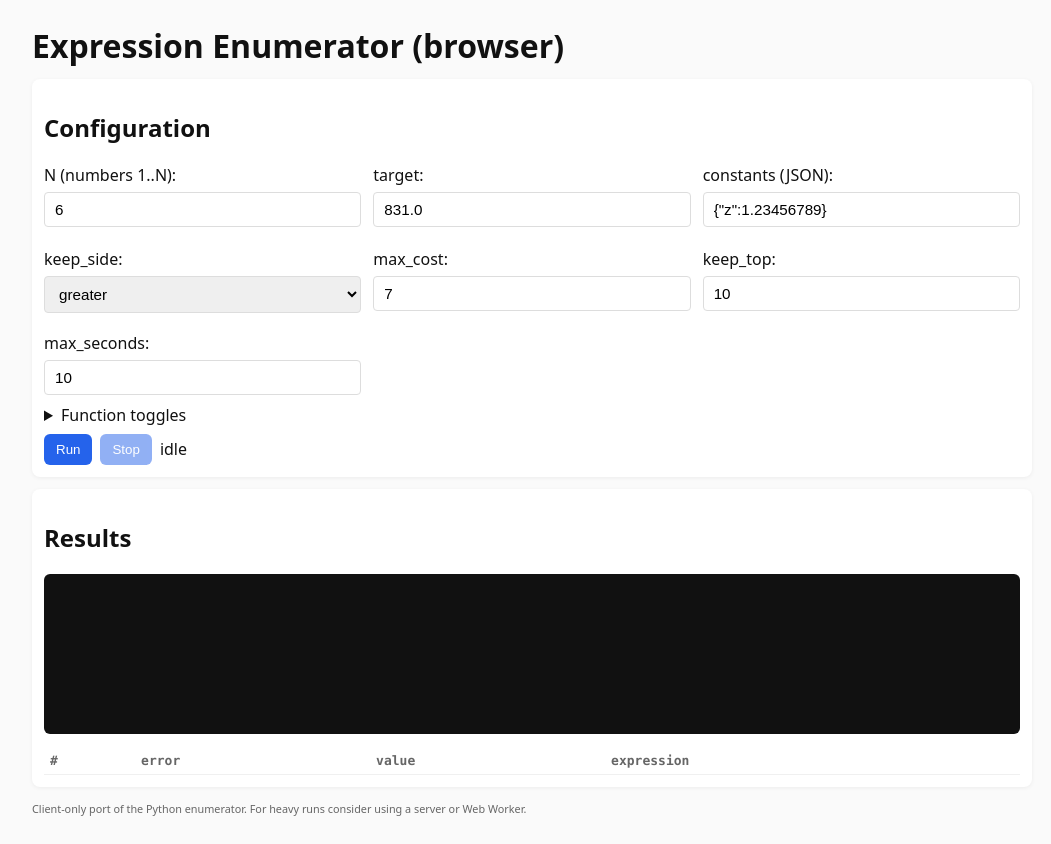
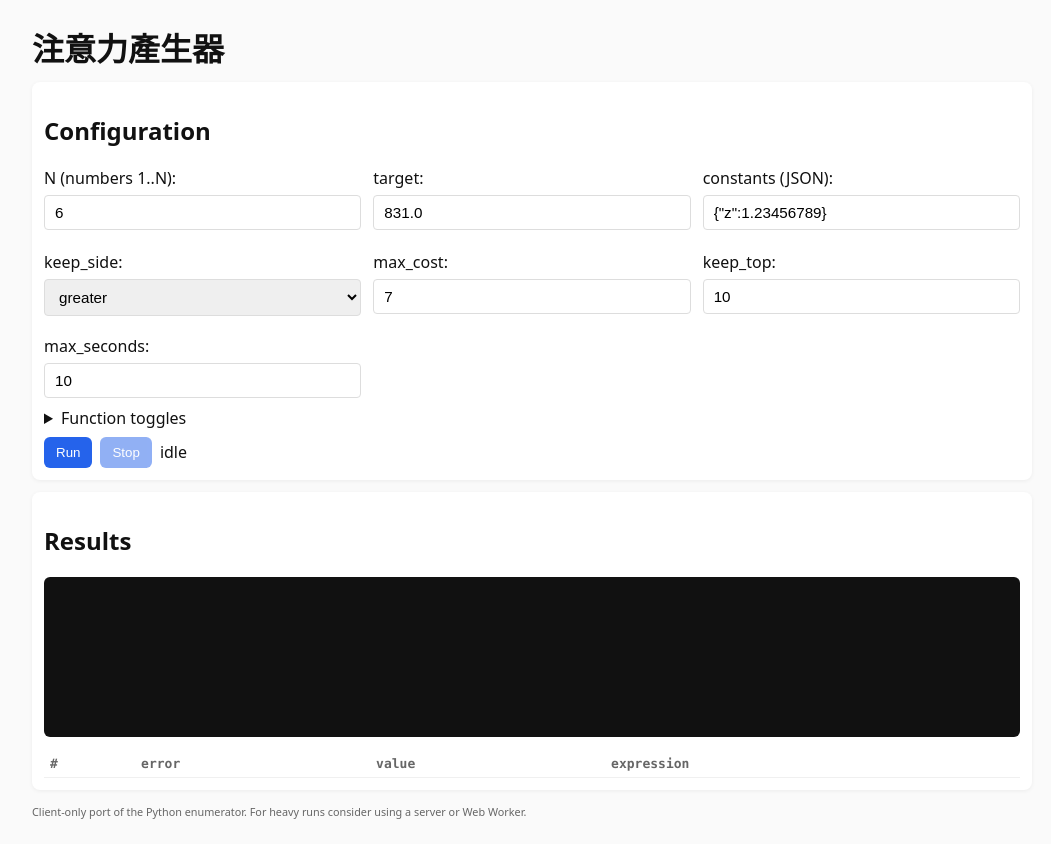
Before and after one commit to iamgarycat/iamgarycat.github.io, a plain HTML site: page index.html in a window 1280 px wide. Shown: the whole page, without its empty margins (108-1159 px from the left). Drawn offline with Linux system fonts and the light colour scheme.

Commit message:
Change heading text to 注意力產生器

```diff
--- a/index.html
+++ b/index.html
@@ -8,7 +8,7 @@
 </head>
 <body>
   <main>
-    <h1>Expression Enumerator (browser)</h1>
+    <h1>注意力產生器</h1>
 
     <section class="config">
       <h2>Configuration</h2>
```
